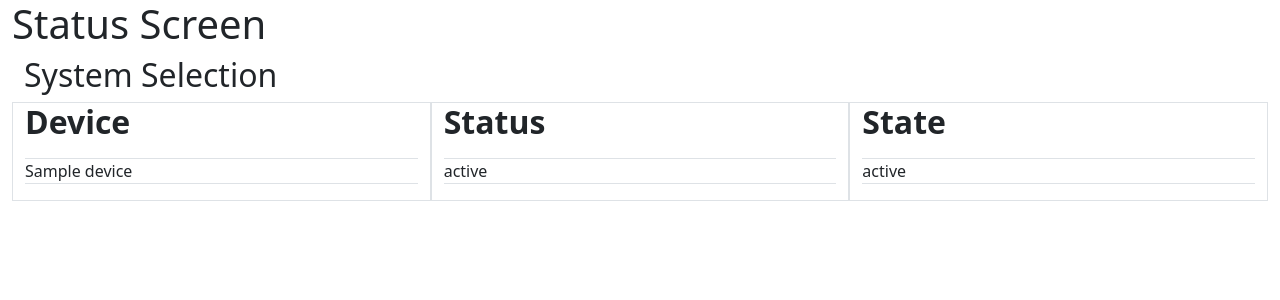
After one commit to sofiarobertson/cleo_web, a Django app: template devex/templates/devex/status.html in a window 1280 px wide. The commit adds this page. Shown: the top 300 px of the page. Run offline with Django 5.2, Linux system fonts and the light colour scheme; the template is opened without the code that fills it: most values are stand-ins (such as "Sample title", 1, 10 or a date in 2020).

Commit message:
Top left panel of status screen

```diff
--- a/devex/templates/devex/param_value.html
+++ b/devex/templates/devex/param_value.html
@@ -1 +1 @@
-<h5 class="p-2 mb-2 bg-primary-subtle text-dark text-center"> {{ value }}</h5>
+<h5 class="p-2 mb-2 bg-primary-subtle text-dark text-center">{{ value }}</h5>
--- /dev/null
+++ b/devex/templates/devex/status.html
@@ -0,0 +1,49 @@
+{% extends "devex/base.html" %}
+{% block content %}
+<h1>Status Screen</h1>
+    <fieldset class="h-100">
+        <!-- scancoordinator device -->
+        <div class="container-fluid vh-auto">
+            <h2> System Selection </h2>
+            <div class="row h-100 ">
+                <div class="col border column">
+                    <div class="overflow-scroll" style=" max-height: 100%;">
+                        <legend class="sticky-top">
+                            <h2 class="fw-bold">Device</h2>
+                        </legend>
+                        <ul class="list-unstyled">
+                            {% for device, __ in filtered_device.items %}
+                            <li class="border-top border-bottom">{{ device }}</li>
+                            {% endfor %}
+                        </ul>
+                    </div>
+                </div>
+            <!-- status -->
+            <div class="col border column">
+                <div class="overflow-scroll" style="max-height: 100%;">
+                    <legend class="sticky-top">
+                        <h2 class="fw-bold">Status</h2>
+                    </legend>
+                    <ul class="list-unstyled">
+                        {% for __, status in filtered_status.items %}
+                        <li class="border-top border-bottom">{{ status }}</li>
+                        {% endfor %}
+                    </ul>
+                </div>
+            </div>
+            <!-- state-->
+            <div class="col border column">
+                <div class="overflow-scroll" style="max-height: 100%;">
+                    <legend class="sticky-top">
+                        <h2 class="fw-bold">State</h2>
+                    </legend>
+                    <ul class="list-unstyled">
+                        {% for __, state in filtered_state.items %}
+                            <li class="border-top border-bottom">{{ state }}</li>
+                            {% endfor %}
+                    </ul>
+                </div>
+            </div>
+        </div>
+    </fieldset>
+{% endblock %}
--- a/devex/urls.py
+++ b/devex/urls.py
@@ -4,9 +4,10 @@ from devex import views
 
 app_name = "devex"
 urlpatterns = [
-    path("", views.devex, name='devex'),
+    path("devex/", views.devex, name='devex'),
     path("get-param-value/<str:manager>/<str:param>/", views.get_param_value, name='get_param_value'),
     path("get-param-value/<str:manager>/<str:param>/<str:field>/", views.get_param_value, name='get_param_value_complex'),
     path("get-sampler-value/<str:manager>/<str:sampler>/", views.get_sampler_value, name='get_sampler_value'),
     path("get-sampler-value/<str:manager>/<str:sampler>/<str:field>/", views.get_sampler_value, name='get_sampler_value_complex'),
+    path("status/", views.status, name='status'),
 ]
```
Also changed, not shown: devex/templates/devex/base.html (+3 -5 lines), devex/templates/devex/devex.html (+7 -17 lines), devex/views.py (+91 -30 lines), devex/templates/devex/sampler_value.html (line endings or trailing spaces).
